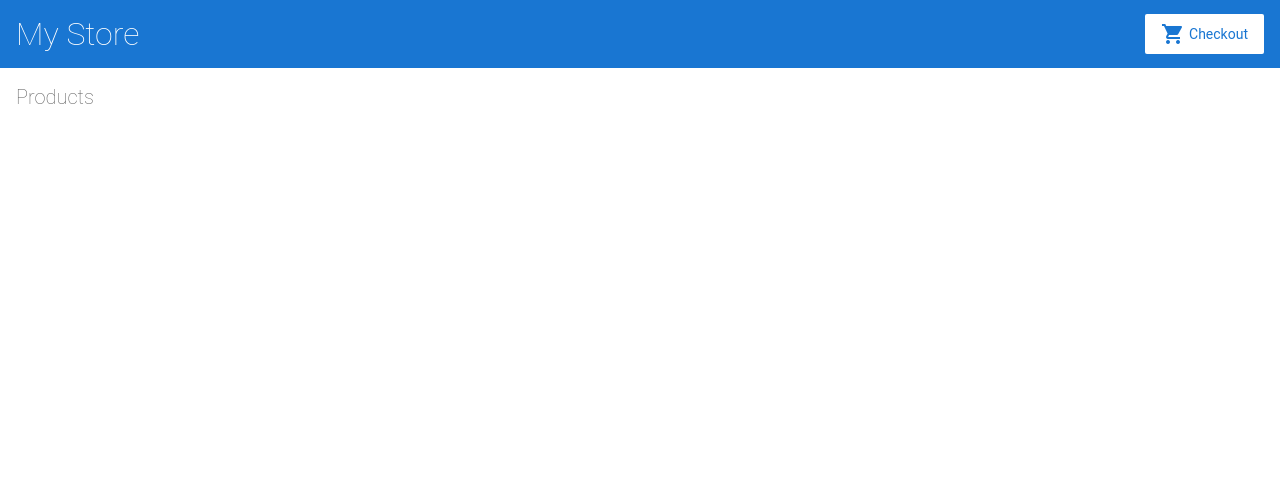
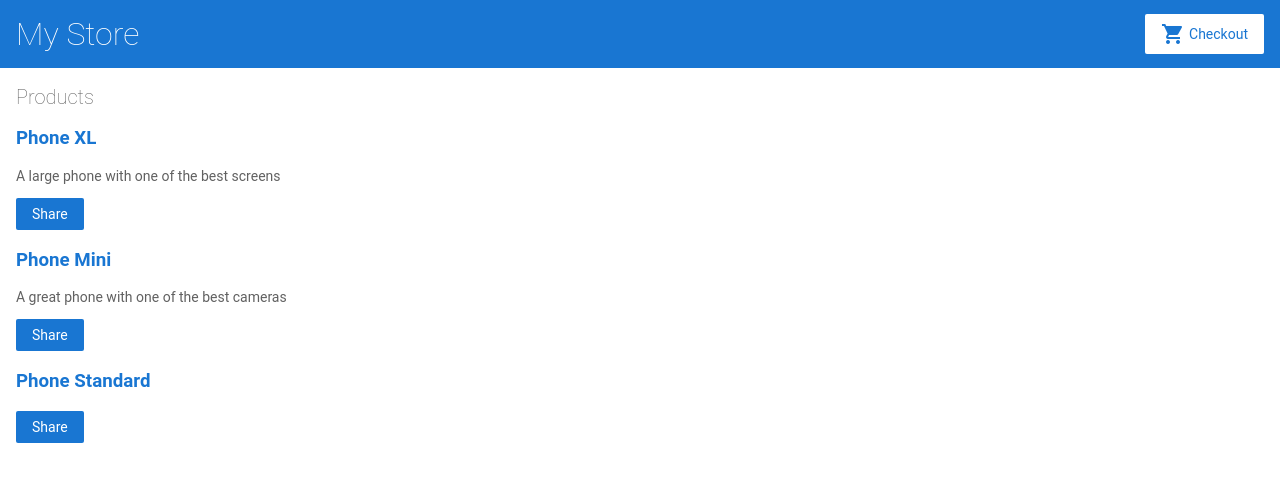
Before and after one commit to saideepd/angular-product-list-app, an Angular app: page / in a window 1280 px wide. Shown: the top 482 px of the page. Built offline with nearby package versions, Linux system fonts and the light colour scheme.

Commit message:
Displayed Product List with Description along with a button covering Data & Event Binding and Angular directive ngFor & ngIf

```diff
--- a/src/app/app.module.ts
+++ b/src/app/app.module.ts
@@ -6,6 +6,7 @@ import { ReactiveFormsModule } from '@angular/forms';
 import { AppComponent } from './app.component';
 import { TopBarComponent } from './top-bar/top-bar.component';
 import { ProductListComponent } from './product-list/product-list.component';
+import { ProductAlertsComponent } from './product-alerts/product-alerts.component';
 
 @NgModule({
   imports: [
@@ -18,7 +19,8 @@ import { ProductListComponent } from './product-list/product-list.component';
   declarations: [
     AppComponent,
     TopBarComponent,
-    ProductListComponent
+    ProductListComponent,
+    ProductAlertsComponent
   ],
   bootstrap: [
     AppComponent
--- /dev/null
+++ b/src/app/product-alerts/product-alerts.component.html
@@ -0,0 +1 @@
+<p>product-alerts works!</p>
--- /dev/null
+++ b/src/app/product-alerts/product-alerts.component.ts
@@ -0,0 +1,15 @@
+import { Component, OnInit } from '@angular/core';
+
+@Component({
+  selector: 'app-product-alerts',
+  templateUrl: './product-alerts.component.html',
+  styleUrls: ['./product-alerts.component.css']
+})
+export class ProductAlertsComponent implements OnInit {
+
+  constructor() { }
+
+  ngOnInit(): void {
+  }
+
+}
--- a/src/app/product-list/product-list.component.html
+++ b/src/app/product-list/product-list.component.html
@@ -1,5 +1,16 @@
 <h2>Products</h2>
 
+<div *ngFor="let product of products">
+  <h3>
+    <a [title]="product.name + ' details'">{{ product.name }}</a>
+  </h3>
+
+  <p *ngIf="product.description">
+    {{ product.description }}
+  </p>
+
+  <button type="button" (click)="share(product.name)">Share</button>
+</div>
 
 <!--
 Copyright Google LLC. All Rights Reserved.
--- a/src/app/product-list/product-list.component.ts
+++ b/src/app/product-list/product-list.component.ts
@@ -5,16 +5,15 @@ import { products } from '../products';
 @Component({
   selector: 'app-product-list',
   templateUrl: './product-list.component.html',
-  styleUrls: ['./product-list.component.css']
+  styleUrls: ['./product-list.component.css'],
 })
 export class ProductListComponent {
   products = products;
 
-  share() {
-    window.alert('The product has been shared!');
+  share(productName: string) {
+    window.alert(`The product ${productName} has been shared!`);
   }
 }
-
 
 /*
 Copyright Google LLC. All Rights Reserved.
```
Also changed, not shown: src/app/product-alerts/product-alerts.component.css (added).
